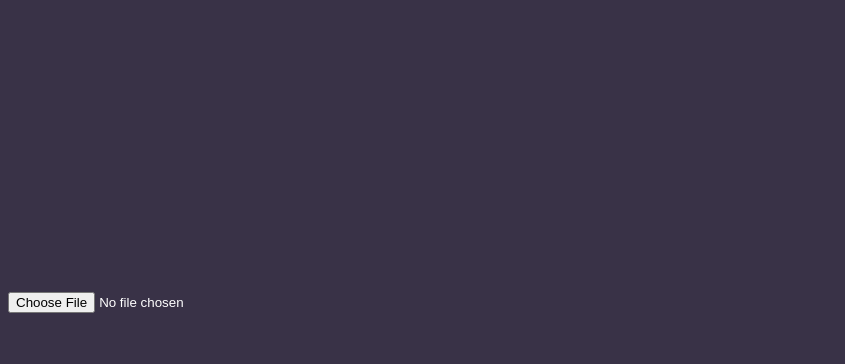
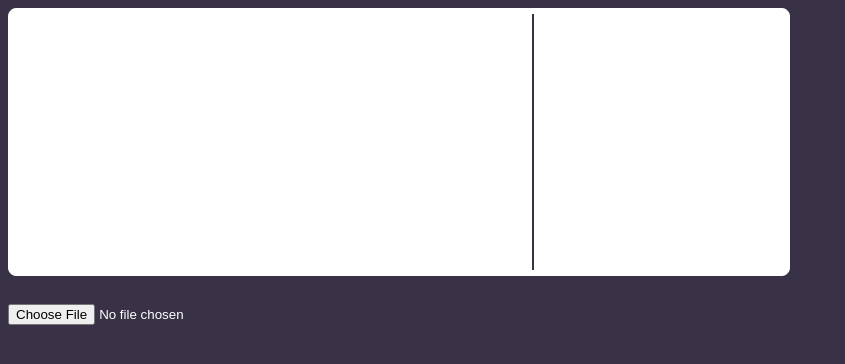
Before and after one commit to roberto-ng/chip-8, a website built with webpack: page index.html in a window 1280 px wide. Shown: the whole page, without its empty margins (0-845 px from the left). Built offline with Linux system fonts and the light colour scheme.

Commit message:
polimento da interface

```diff
--- a/index.html
+++ b/index.html
@@ -12,15 +12,50 @@
             }
 
             #instrucoes p.atual {
+                padding: 0;
+                margin: 0;
+                padding-left: 7px;
+                max-width: 240px;
+                width: 240px;
+            }
+
+            div#instrucoes {
+                color: rgb(57, 50, 71);
+                border-radius: 8px;
+                max-width: 240px;
+                width: 100%;
+                height: 100%;
+                text-align: left;
+                font-size: 17px;
+                position: relative;
+                bottom: 30px;
+            }
+
+            div#emulador-container {
+                text-align: center;
+                border: 1px solid white;
+                border-radius: 8px;
                 background-color: white;
-                color: rgb(57, 50, 71);
-                padding-left: 7px;
+                padding: 5px;
+                width: 770px;
+                height: 256px;
+                margin: 0;
+            }
+
+            div#emulador-container > * {
+                display: inline-block;
+            }
+
+            canvas#chip-8 {
+                border-right: 2px solid rgb(57, 50, 71);
             }
         </style>
     </head>
     <body>
-        <canvas width="512" height="256" id="chip-8"></canvas>
-        <div id="instrucoes"></div>
+        <div id="emulador-container">
+            <canvas width="512" height="256" id="chip-8"></canvas>
+            <div id="instrucoes"></div>
+        </div>
         <br/>
         <input type="file" id="rom-arquivo"/>
         <script src='./dist/build.js'></script>
--- a/src/disassembler.ts
+++ b/src/disassembler.ts
@@ -12,7 +12,11 @@ export function decodificarPrograma(programa: Uint8Array): {[key: number]: strin
         throw new Error('O arquivo ultrapassa o tamanho máximo');
     }
 
-    for (let i = 0; i < programa.length; i += 2) {
+    for (let i = 0; i < programa.length; i++) {
+        if (i+1 > programa.length) {
+            continue;
+        }
+
         const byte1 = programa[i];
         const byte2 = programa[i+1];
 
--- a/src/main.ts
+++ b/src/main.ts
@@ -48,21 +48,31 @@ function removerFilhos(div: HTMLDivElement) {
     }
 }
 
+/** Checa se o número é par */
+function par(num: number): boolean {
+    return num % 2 === 0;
+}
+
 function renderizarAssembly(chip8: Chip8, div_pai: HTMLDivElement) {
     let instrucoes: string[] = [];
-    let inicio = chip8.pc - 8;
+    let inicio = chip8.pc - 6;
 
-    for (let i = 0; i < 20; ++i) {
-        const endereco = i + inicio;
+    for (let i = 0; i < 12; ++i) {
+        const endereco = (i + inicio);
         const enderHex = endereco.toString(16).toUpperCase();
         let instrucao = assembly[endereco];
 
-        if (typeof instrucao === 'string') {
-            if (endereco+2 === chip8.pc) {
-                instrucoes.push(`->  0x${enderHex}: ${instrucao}`);
-            }
-            else {
-                instrucoes.push(`0x${enderHex}: ${instrucao}`);
+        // só mostrar a instrução caso tanto o pc quanto
+        // o endereço forem pares ou forem impares
+        if ( (par(chip8.pc) &&  par(endereco)) ||
+            (!par(chip8.pc) && !par(endereco))) {
+            if (typeof instrucao === 'string') {
+                if (endereco === chip8.pc) {
+                    instrucoes.push(`->  0x${enderHex}: ${instrucao}`);
+                }
+                else {
+                    instrucoes.push(`0x${enderHex}: ${instrucao}`);
+                }
             }
         }
     }
@@ -109,7 +119,7 @@ function main(): void {
         return;
     }
 
-    document.addEventListener("keydown", e => {
+    document.addEventListener('keydown', e => {
         try {
             chip8.teclaBaixo(traduzirInput(e.keyCode));
         }
@@ -117,7 +127,7 @@ function main(): void {
         }
     });
 
-    document.addEventListener("keyup", e => {
+    document.addEventListener('keyup', e => {
         try {
            chip8.teclaCima(traduzirInput(e.keyCode));
         }
@@ -144,13 +154,12 @@ function main(): void {
 
     const atualizar = () => {
         if (jogoCarregado) {
+            renderizarAssembly(chip8, divInstrucoes);
             chip8.emularCiclo();
 
             if (chip8.desenharFlag) {
                 renderizar(renderizador, chip8.tela);
             }
-
-            renderizarAssembly(chip8, divInstrucoes);
         }
 
         setTimeout(atualizar, milissegundos);
```
Also changed, not shown: dist/build.js.
